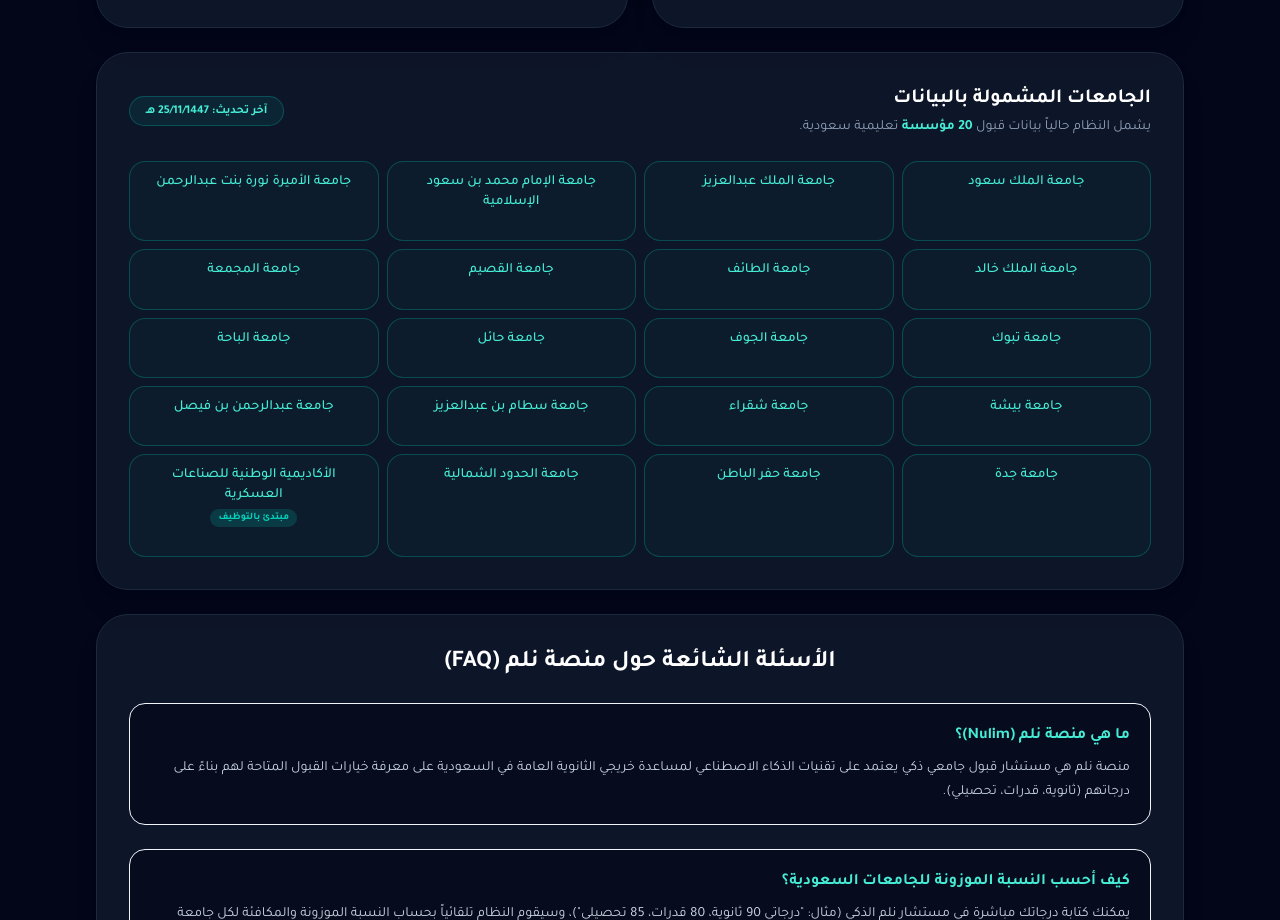
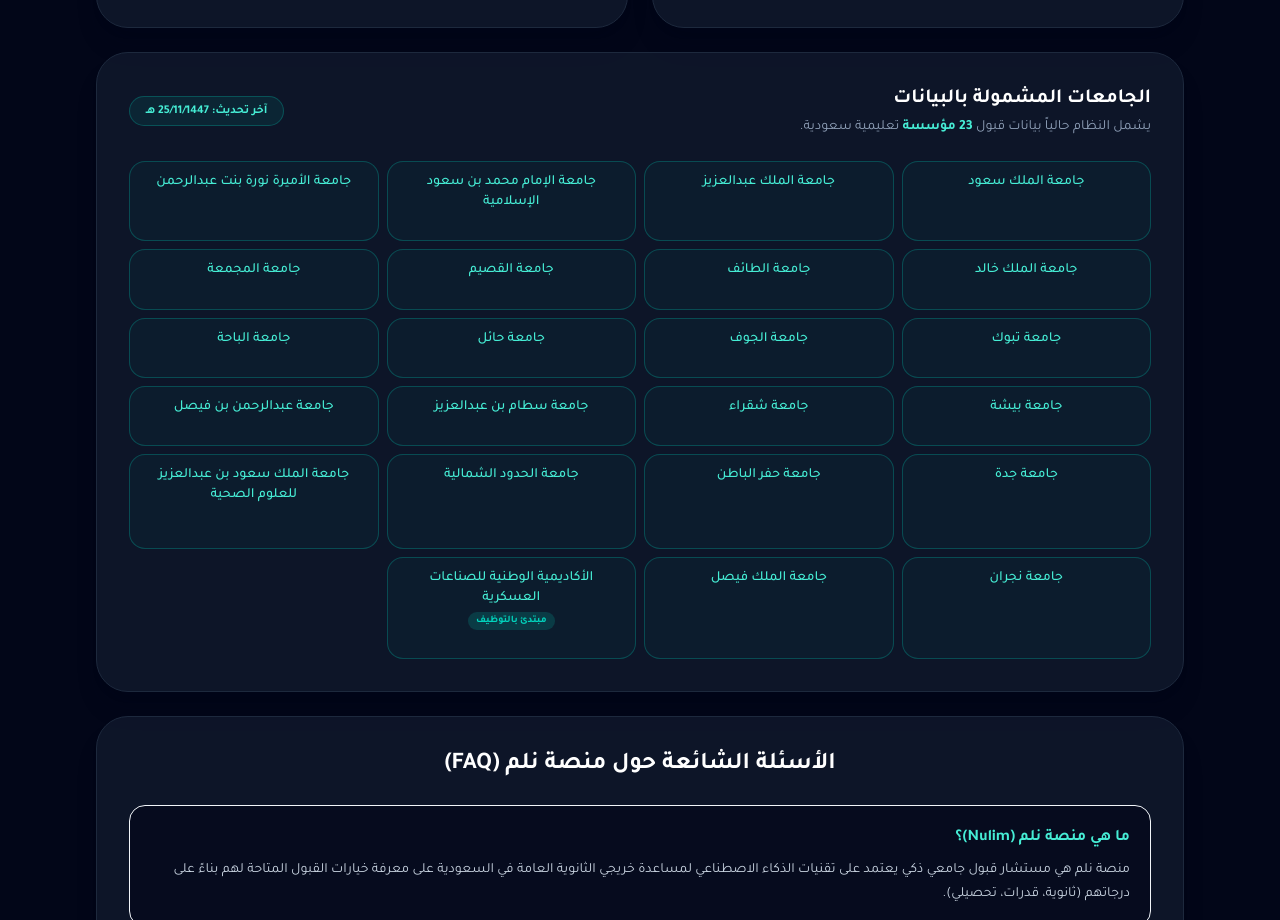
Before and after one commit to aboyasser/nulim, a Next.js app: page / in a window 1280 px wide. Shown: the part 1360-2280 px from the top of the page. Built offline with nearby package versions, Linux system fonts and the light colour scheme.

Commit message:
feat: add KSAU-HS, NU, KFU to home page and cleanup university list

```diff
--- a/app/page.tsx
+++ b/app/page.tsx
@@ -1,5 +1,6 @@
 import Link from 'next/link';
 import Image from 'next/image';
+import finalOutput from '@/public/data/final_output.json';
 
 const UNIVERSITIES: { name: string; url?: string; badge?: string }[] = [
   { name: 'جامعة الملك سعود', url: 'https://ksu.edu.sa' },
@@ -22,11 +23,24 @@
   { name: 'جامعة حفر الباطن', url: 'https://uhb.edu.sa' },
   { name: 'جامعة الحدود الشمالية', url: 'https://nbu.edu.sa' },
   {
+    name: 'جامعة الملك سعود بن عبدالعزيز للعلوم الصحية',
+    url: 'https://ksau-hs.edu.sa/Arabic/Pages/Home.aspx',
+  },
+  { name: 'جامعة نجران', url: 'https://portal.nu.edu.sa/ar/home' },
+  { name: 'جامعة الملك فيصل', url: 'https://www.kfu.edu.sa/ar/Pages/Home.aspx' },
+  {
     name: 'الأكاديمية الوطنية للصناعات العسكرية',
     url: 'https://adi.edu.sa',
     badge: 'مبتدئ بالتوظيف',
   },
 ];
+
+// Append newly-merged universities from final_output.json (if present)
+const EXTRA_UNIS = (Array.isArray(finalOutput) ? finalOutput : [])
+  .filter((u: any) => ['KSAU-HS', 'NU', 'KFU'].includes(u.id))
+  .map((u: any) => ({ name: u.name, url: undefined as undefined, badge: undefined as undefined }));
+
+const DISPLAY_UNIVERSITIES = [...UNIVERSITIES].filter(u => u.url);
 
 export default function HomePage() {
   return (
@@ -255,7 +269,7 @@
               <h2 className="text-xl font-semibold text-white">الجامعات المشمولة بالبيانات</h2>
               <p className="mt-1 text-sm text-slate-400">
                 يشمل النظام حالياً بيانات قبول{' '}
-                <span className="font-semibold text-teal-300">{UNIVERSITIES.length} مؤسسة</span> تعليمية سعودية.
+                <span className="font-semibold text-teal-300">{DISPLAY_UNIVERSITIES.length} مؤسسة</span> تعليمية سعودية.
               </p>
             </div>
             <span className="rounded-full border border-teal-500/30 bg-teal-500/10 px-4 py-1.5 text-xs font-semibold text-teal-300">
@@ -263,10 +277,10 @@
             </span>
           </div>
           <div className="grid grid-cols-2 gap-2 sm:grid-cols-3 lg:grid-cols-4">
-            {UNIVERSITIES.map((uni) =>
+            {DISPLAY_UNIVERSITIES.map((uni, index) =>
               uni.url ? (
                 <a
-                  key={uni.name}
+                  key={`${uni.name}-${index}`}
                   href={uni.url}
                   target="_blank"
                   rel="noopener noreferrer"
@@ -284,7 +298,7 @@
                 </a>
               ) : (
                 <div
-                  key={uni.name}
+                  key={`${uni.name}-${index}`}
                   className="rounded-2xl border border-slate-800 bg-slate-950/60 px-3 py-2.5 text-center text-sm text-slate-300"
                 >
                   {uni.name}
```
